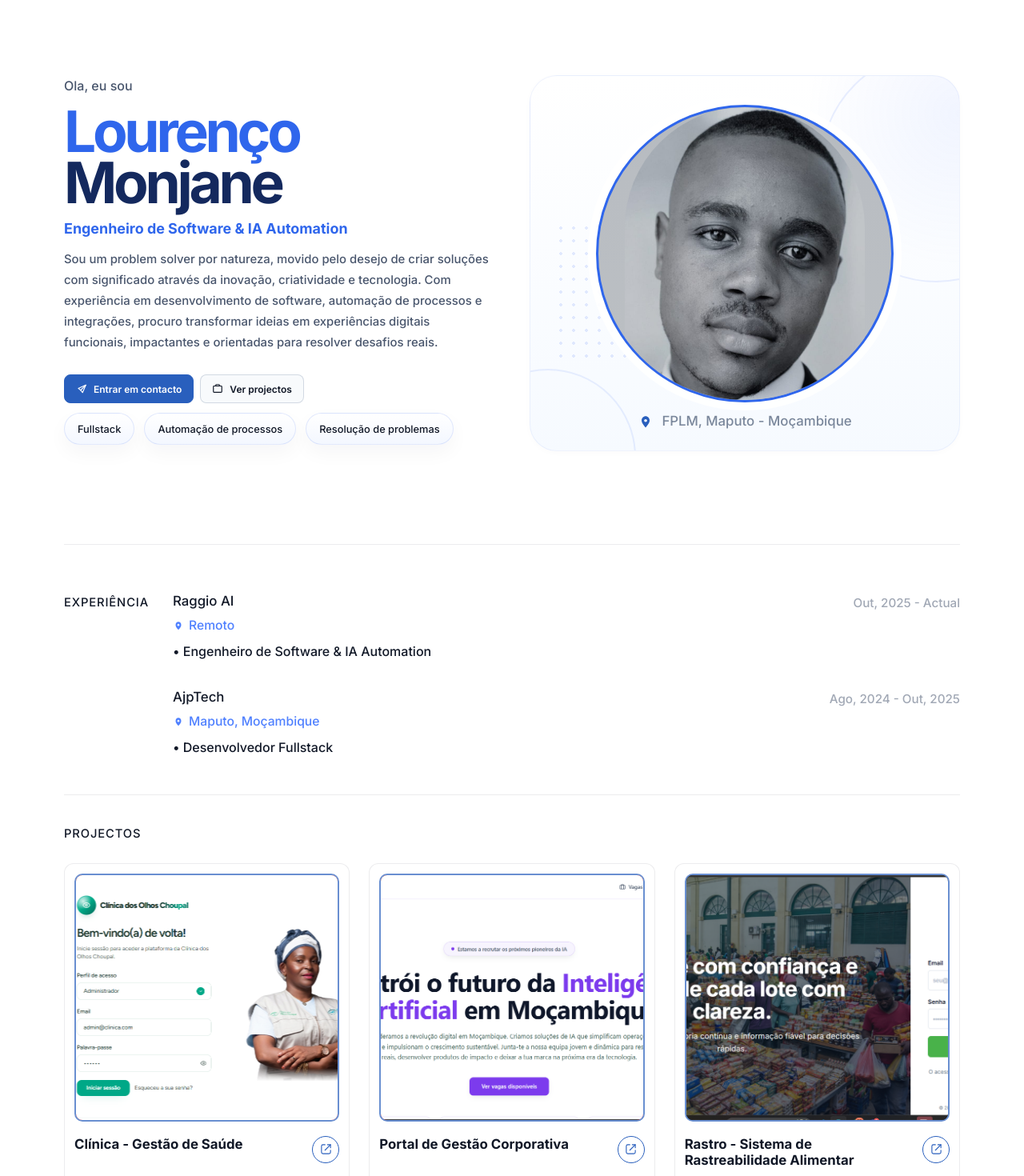
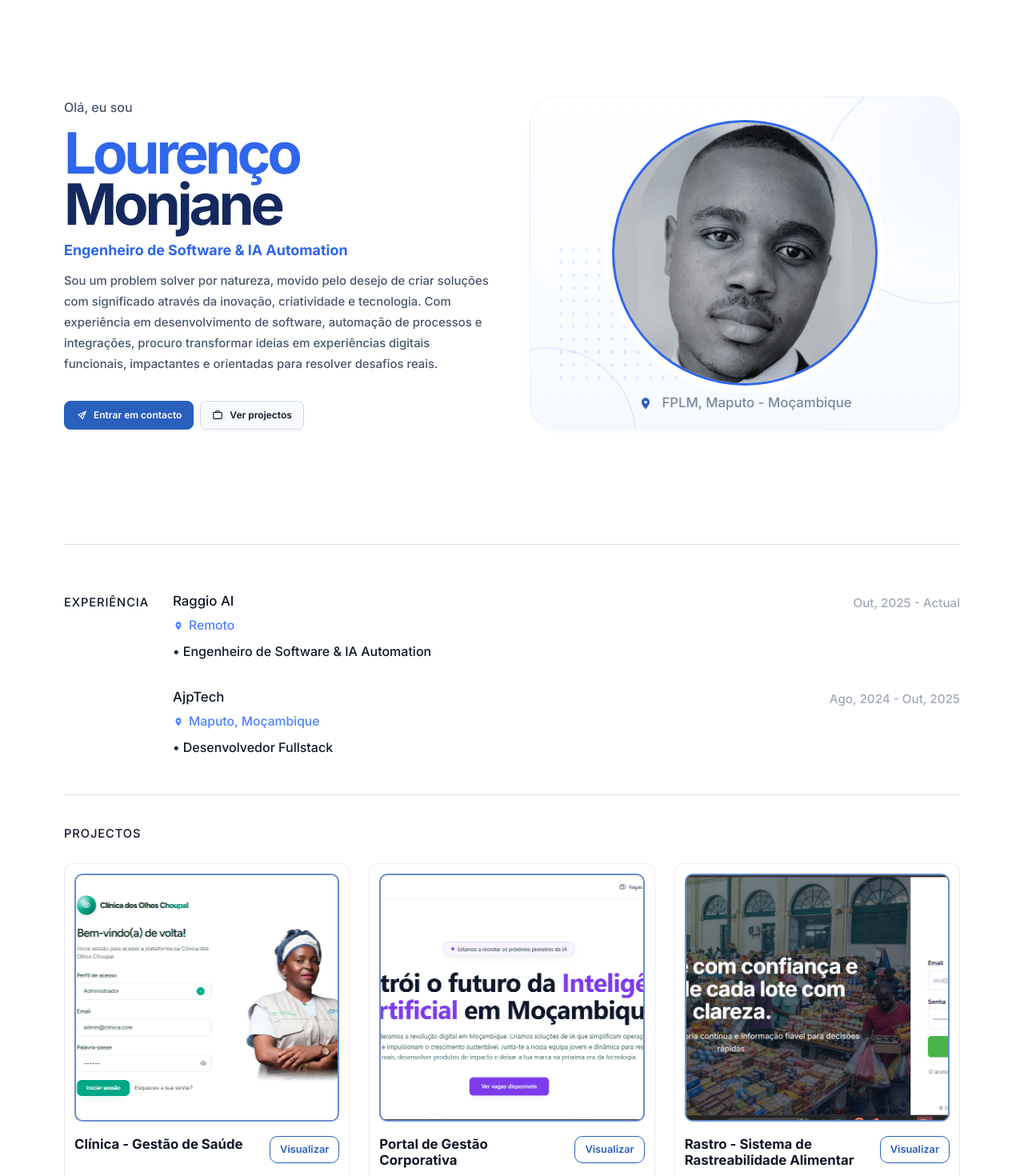
Before and after one commit to monjane10/portifolio, a React (Vite) app: page / in a window 1280 px wide. Shown: the part 100-1570 px from the top of the page at 80% size. Built offline with nearby package versions, Linux system fonts and the light colour scheme.

Commit message:
Melhorias

```diff
--- a/src/App.css
+++ b/src/App.css
@@ -159,6 +159,7 @@
 .hero-copy-tail {
   display: grid;
   gap: 12px;
+  justify-items: start;
 }
 
 .hero-greeting {
@@ -264,6 +265,7 @@
   flex-wrap: wrap;
   gap: 8px;
   padding-top: 6px;
+  justify-content: flex-start;
 }
 
 .button {
@@ -493,7 +495,7 @@
     grid-template-columns: minmax(0, 540px) minmax(0, 540px);
     justify-content: space-between;
     gap: 44px;
-    align-items: start;
+    align-items: stretch;
   }
 
   .hero-copy {
@@ -506,7 +508,7 @@
   }
 
   .hero-copy-tail {
-    margin-top: 8px;
+    margin-top: auto;
   }
 
   .hero h1 {
@@ -545,16 +547,16 @@
     max-width: 540px;
     justify-self: end;
     align-self: start;
-    gap: 10px;
-    padding: 36px 28px 22px;
+    gap: 8px;
+    padding: 28px 24px 18px;
   }
 
   .hero-photo-frame {
-    width: min(100%, 392px);
+    width: min(100%, 352px);
   }
 
   .hero-photo-wrap {
-    width: min(100%, 372px);
+    width: min(100%, 332px);
   }
 
   .hero-panel-location,
@@ -1148,6 +1150,14 @@
   transform: translateY(-1px);
   background: var(--surface-color);
   box-shadow: 0 0 0 3px color-mix(in srgb, var(--primary-color) 16%, transparent);
+}
+
+.project-action-visualizar {
+  width: auto;
+  padding: 0 12px;
+  border-radius: 10px;
+  font-size: 0.8rem;
+  font-weight: 600;
 }
 
 .project-action-disabled {
@@ -1529,6 +1539,18 @@
     font-size: 0.98rem;
   }
 
+  .experience-company {
+    order: 1;
+  }
+
+  .experience-role {
+    order: 2;
+  }
+
+  .experience-place {
+    order: 3;
+  }
+
   .skills-grid,
   .projects-grid {
     grid-template-columns: 1fr;
@@ -1539,7 +1561,7 @@
   }
 
   .project-card-heading {
-    flex-direction: column;
+    flex-direction: row;
     align-items: flex-start;
   }
 
@@ -1548,8 +1570,8 @@
   }
 
   .skill-list-columns {
-    grid-template-columns: 1fr;
-    gap: 10px;
+    grid-template-columns: repeat(2, minmax(0, 1fr));
+    gap: 12px;
   }
 }
 
@@ -1562,7 +1584,13 @@
   .hero-actions,
   .hero-contact-links {
     display: flex;
-    flex-wrap: wrap;
+    flex-wrap: nowrap;
+  }
+
+  .hero-actions .button {
+    min-height: 34px;
+    padding: 0 10px;
+    font-size: 0.7rem;
   }
 
   .hero h1 {
@@ -1576,7 +1604,7 @@
   }
 
   .page-shell {
-    width: min(100%, calc(100% - 16px));
+    width: min(100%, calc(100% - 32px));
   }
 
   .topbar {
@@ -1630,6 +1658,12 @@
     height: 32px;
   }
 
+  .project-action-visualizar {
+    width: auto;
+    padding: 0 10px;
+    font-size: 0.74rem;
+  }
+
   .contact-intro h3,
   .contact-meta h3 {
     font-size: 1.15rem;
--- a/src/App.jsx
+++ b/src/App.jsx
@@ -142,13 +142,6 @@ function App() {
                   </a>
                 </div>
 
-                <div className="hero-tags">
-                  {portfolio.heroTags.map((tag) => (
-                    <span className="hero-tag" key={tag}>
-                      {tag}
-                    </span>
-                  ))}
-                </div>
               </div>
             </div>
 
--- a/src/components/ProjectCard.jsx
+++ b/src/components/ProjectCard.jsx
@@ -1,7 +1,7 @@
 const projectActions = [
   {
     key: 'live',
-    label: 'Abrir projeto',
+    label: 'Visualizar',
     icon: (
       <svg viewBox="0 0 24 24" focusable="false">
         <path
@@ -152,18 +152,19 @@ export function ProjectCard({ project }) {
             <div className="project-actions" aria-label={`Links do projeto ${project.title}`}>
               {availableActions.map((action) => {
                 const href = links[action.key]
+                const isLiveAction = action.key === 'live'
 
                 return (
                 <a
                   key={action.key}
-                  className="project-action"
+                  className={`project-action${isLiveAction ? ' project-action-visualizar' : ''}`}
                   href={href}
                   target="_blank"
                   rel="noreferrer"
                   aria-label={action.label}
                   title={action.label}
                 >
-                  {action.icon}
+                  {isLiveAction ? 'Visualizar' : action.icon}
                 </a>
                 )
               })}
--- a/src/data/portfolioData.js
+++ b/src/data/portfolioData.js
@@ -8,7 +8,7 @@ import aplicativoImg from '../assets/aplicativo.jpeg'
 
 export const portfolio = {
   shortName: 'LM.',
-  greeting: 'Ola, eu sou',
+  greeting: 'Olá, eu sou',
   name: 'Lourenço Monjane',
   role: 'Engenheiro de Software & IA Automation',
   summary:
@@ -110,7 +110,7 @@ export const portfolio = {
     },
     {
       title: 'Ferramentas',
-      items: ['Git', 'GitHub', 'n8n', 'postman', 'VS Code', 'IntelliJ IDEA', 'Swagger', 'ClickUp', 'Notion', 'Visual Studio', 'DevTools'],
+      items: ['Git', 'GitHub', 'n8n', 'Make', 'postman', 'VS Code', 'IntelliJ IDEA', 'Swagger', 'ClickUp', 'Notion', 'Visual Studio', 'DevTools'],
     },
   ],
 
@@ -150,7 +150,7 @@ export const portfolio = {
     },
     {
       type: 'Gestão de Vendas e Inventário',
-      title: 'StockAI - Sistema de Gestão de Vendas e Inventário',
+      title: 'SGI - Sistema de Gestão de Vendas e Inventário',
       description:
         'Aplicação full-stack para gestão de vendas e inventário com arquitetura baseada em eventos ao nível da base de dados. Implementa POS com registo de vendas e itens, controlo de inventário por mês, e sincronização automática de stock através de triggers PostgreSQL. Inclui geração dinâmica de SKU, snapshots de produto nas vendas, auditoria de operações e controlo de perfis com RLS.',
       highlight: 'Arquitetura orientada a eventos com triggers para consistência automática do stock.',
--- a/src/index.css
+++ b/src/index.css
@@ -11,7 +11,7 @@
   --primary-color-hover: #214f9d;
   --primary-soft: rgba(41, 95, 189, 0.08);
   --border-color: rgba(15, 23, 42, 0.08);
-  --section-divider-color: rgba(15, 23, 42, 0.08);
+  --section-divider-color: rgba(15, 23, 42, 0.14);
   --soft-shadow: 0 1px 3px rgba(15, 23, 42, 0.012);
   font-family: 'Inter', 'Segoe UI', sans-serif;
   color: var(--text-color);
@@ -35,7 +35,7 @@
   --primary-color-hover: #2563eb;
   --primary-soft: rgba(59, 130, 246, 0.12);
   --border-color: rgba(148, 163, 184, 0.15);
-  --section-divider-color: rgba(148, 163, 184, 0.22);
+  --section-divider-color: rgba(148, 163, 184, 0.3);
   --soft-shadow: 0 2px 8px rgba(0, 0, 0, 0.12);
 }
 
```
Also changed, not shown: src/components/TimelineList.jsx (line endings or trailing spaces).
